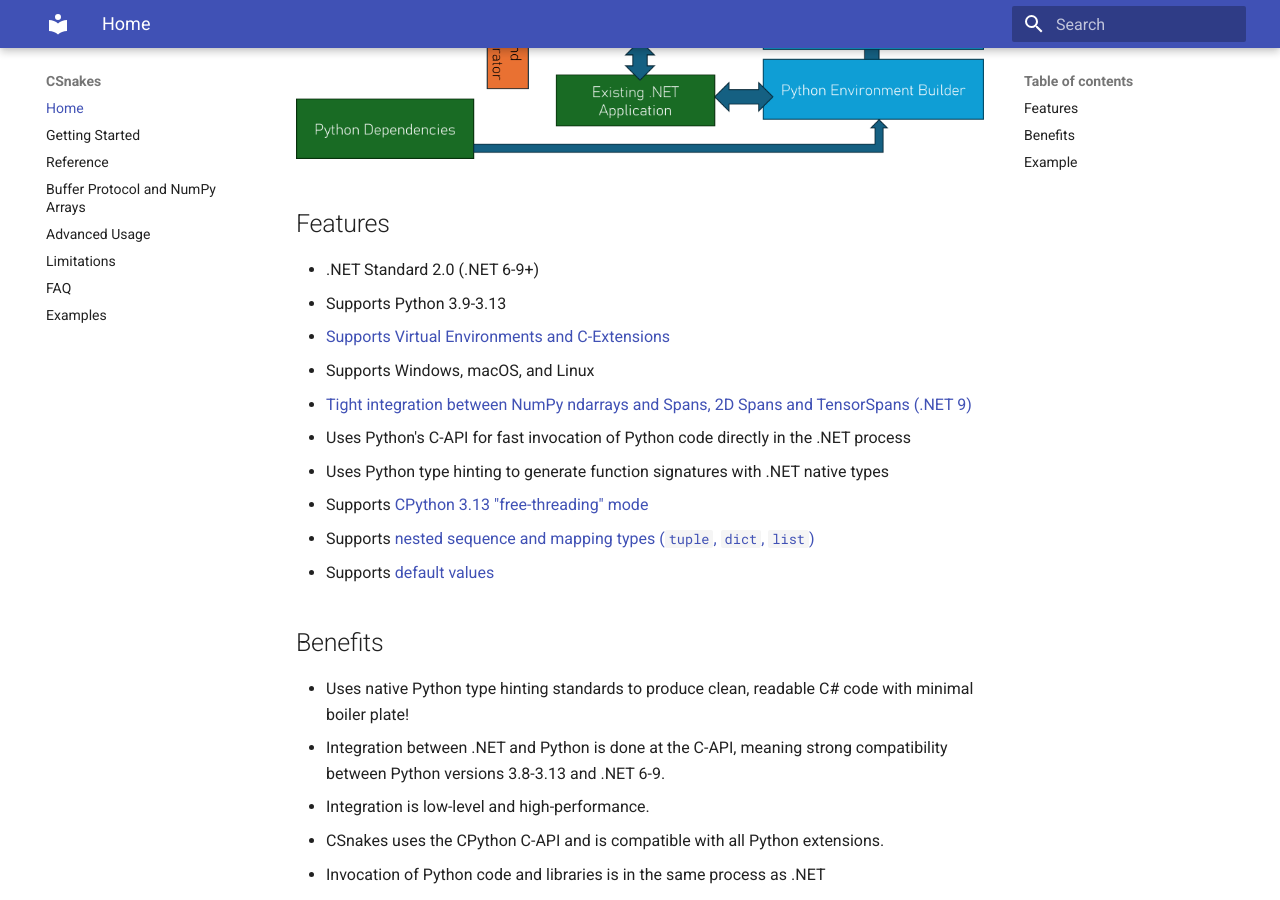
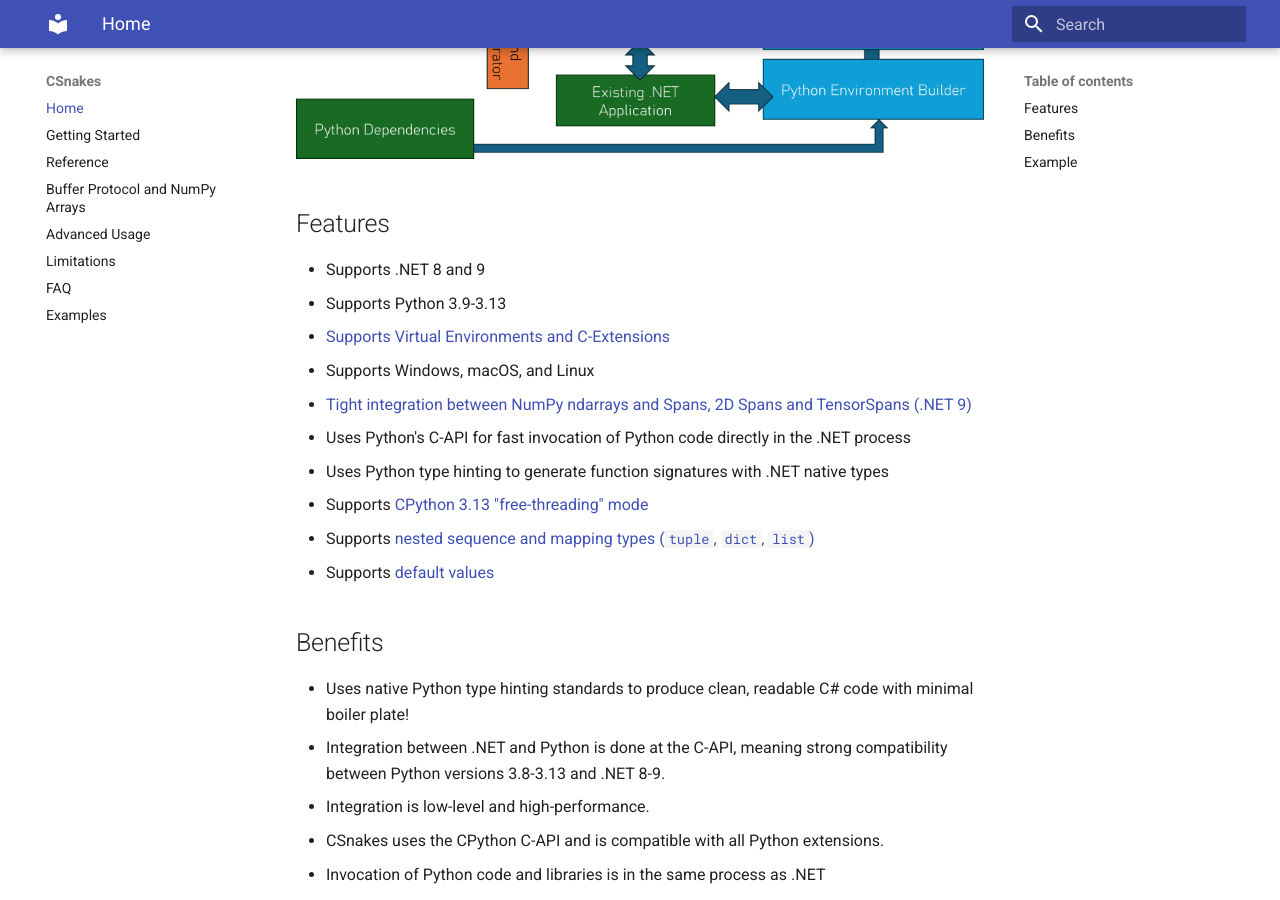
Before and after one commit to tonybaloney/CSnakes, an MkDocs documentation site: the page built from docs/index.md, in a window 1280 px wide and 900 px high, scrolled down 603 px. Built offline with MkDocs 1.6.1 and Material for MkDocs 9.7.7, drawn with Linux system fonts in a browser that asks for light colours.

Commit message:
Update .net support statements

```diff
--- a/docs/index.md
+++ b/docs/index.md
@@ -14,7 +14,7 @@ Check out the [getting started](getting-started.md) guide or check out the [demo
 
 ## Features
 
-- .NET Standard 2.0 (.NET 6-9+)
+- Supports .NET 8 and 9
 - Supports Python 3.9-3.13
 - [Supports Virtual Environments and C-Extensions](getting-started.md#using-virtual-environments)
 - Supports Windows, macOS, and Linux
@@ -29,7 +29,7 @@ Check out the [getting started](getting-started.md) guide or check out the [demo
 ## Benefits
 
 - Uses native Python type hinting standards to produce clean, readable C# code with minimal boiler plate!
-- Integration between .NET and Python is done at the C-API, meaning strong compatibility between Python versions 3.8-3.13 and .NET 6-9.
+- Integration between .NET and Python is done at the C-API, meaning strong compatibility between Python versions 3.8-3.13 and .NET 8-9.
 - Integration is low-level and high-performance.
 - CSnakes uses the CPython C-API and is compatible with all Python extensions.
 - Invocation of Python code and libraries is in the same process as .NET
```
Also changed, not shown: README.md (+1 -1 lines).
